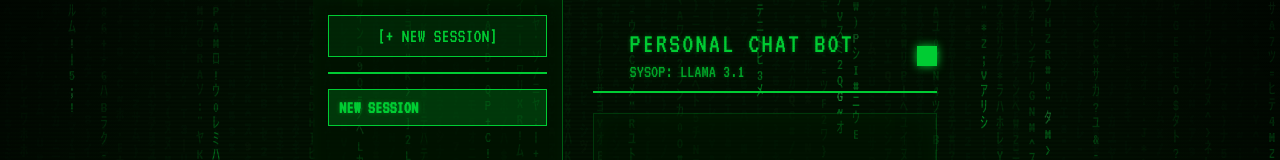
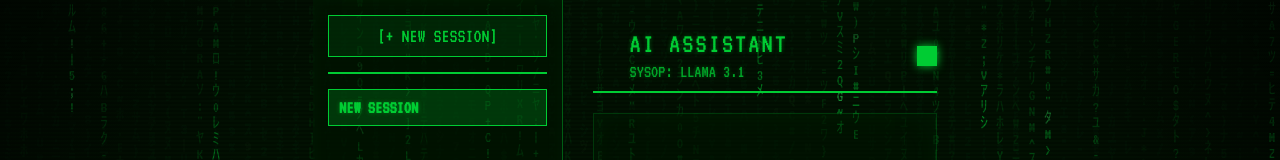
Before and after one commit to 1991Rajib/chatbot-frontend, a React app: page / in a window 1280 px wide. Shown: the top 160 px of the page. Built offline with nearby package versions, Linux system fonts and the light colour scheme; the HTML template or start-up script is replaced by a standard one.

Commit message:
chore: change header text to AI ASSISTANT

```diff
--- a/src/App.jsx
+++ b/src/App.jsx
@@ -599,7 +599,7 @@
           <div className="header">
             <div className="header-icon">❖</div>
             <div className="header-text">
-              <h1>PERSONAL CHAT BOT</h1>
+              <h1>AI ASSISTANT</h1>
               <p>SYSOP: LLAMA 3.1</p>
             </div>
             <div className="status-dot" title="Online" />
```
